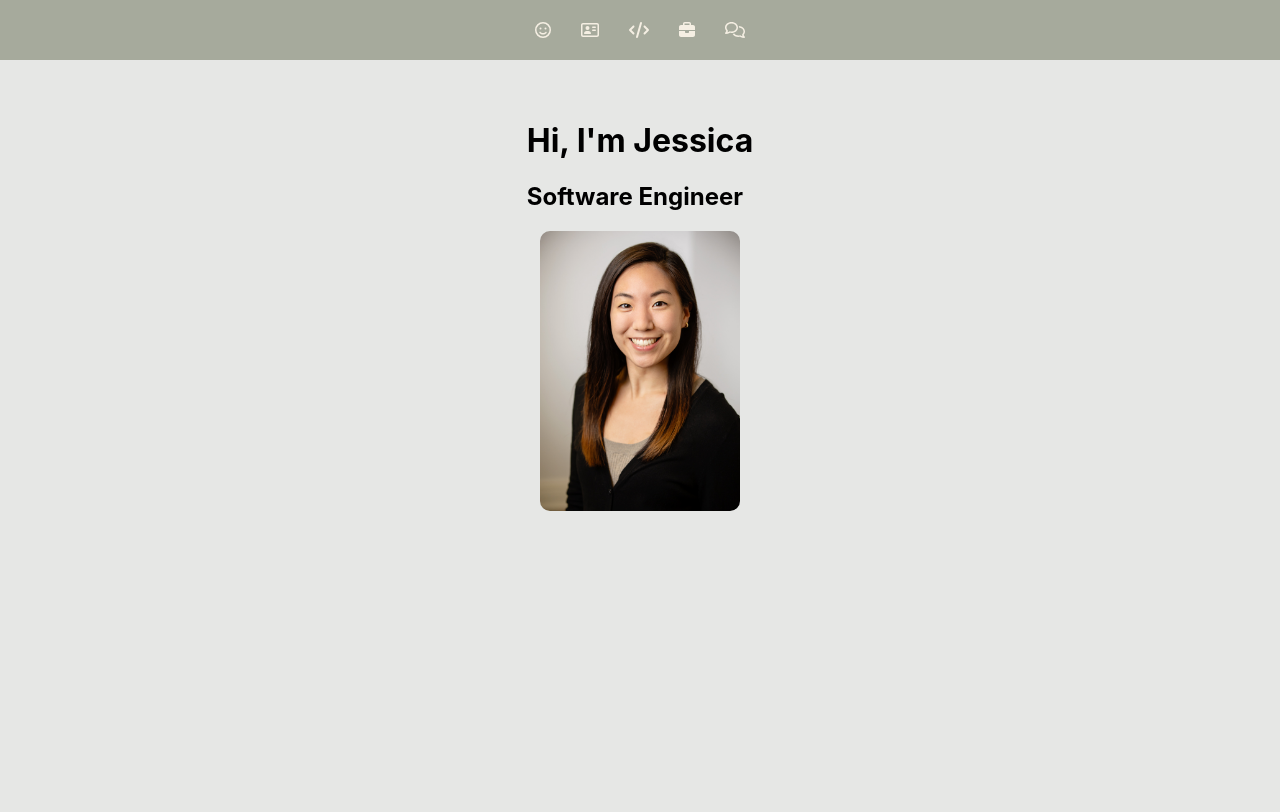
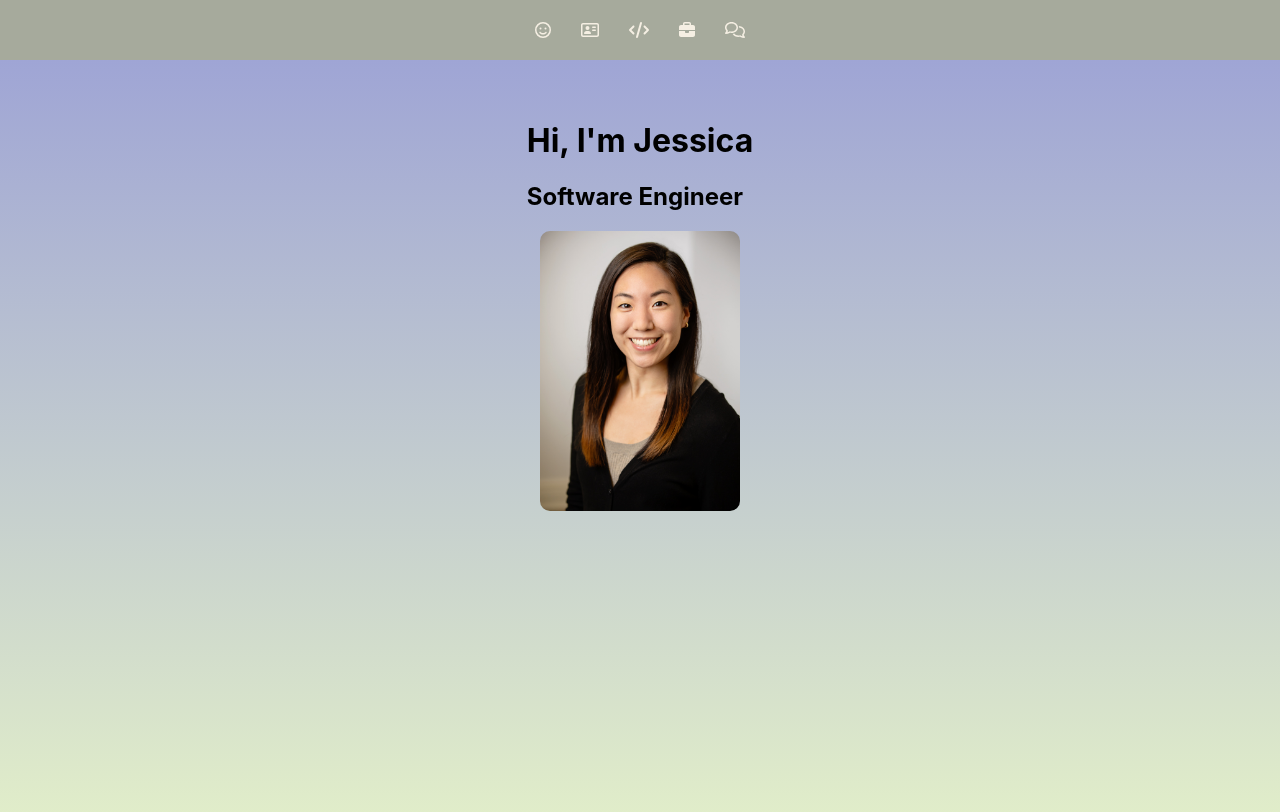
Before and after one commit to jessykim/jessica-kim-portfolio, a React (Create React App) app: page / in a window 1280 px wide. Shown: the top 812 px of the page. Built offline with nearby package versions, Linux system fonts and the light colour scheme.

Commit message:
change background color to all pages

```diff
--- a/src/App.css
+++ b/src/App.css
@@ -1,3 +1,13 @@
-/* main {
-  border: 2px solid red;
-} */
+main {
+  background: linear-gradient(#9fa5d5, #e8f5c8);
+  /* background: linear-gradient(#561139, #38a2d7); */
+  /* background: linear-gradient(#000000, #ffeaa7); */
+  /* background: linear-gradient(#5D4954, #FFA69E
+  ); */
+  /* border: 1px solid red; */
+  /* height: 100vh; */
+  padding-top: 40px;
+  display: flex;
+  flex-direction: column;
+  align-items: center;
+}
--- a/src/styles/About.module.css
+++ b/src/styles/About.module.css
@@ -6,8 +6,8 @@ span {
   display: flex;
   flex-direction: column;
   align-items: center;
-  background-color: #F5EFE3;
-  padding-top: 40px;
+  /* background-color: #F5EFE3; */
+  /* padding-top: 40px; */
 }
 
 /* .about * {
--- a/src/styles/Contact.module.css
+++ b/src/styles/Contact.module.css
@@ -1,12 +1,12 @@
 .contact {
-  background: linear-gradient(#9fa5d5, #e8f5c8);
+  /* background: linear-gradient(#9fa5d5, #e8f5c8); */
   /* background: linear-gradient(#561139, #38a2d7); */
   /* background: linear-gradient(#000000, #ffeaa7); */
   /* background: linear-gradient(#5D4954, #FFA69E
   ); */
   /* border: 1px solid red; */
   height: 100vh;
-  padding-top: 40px;
+  /* padding-top: 40px; */
   display: flex;
   flex-direction: column;
   align-items: center;
--- a/src/styles/Home.module.css
+++ b/src/styles/Home.module.css
@@ -2,9 +2,9 @@
   display: flex;
   flex-direction: column;
   align-items: center;
-  background-color: #E6E7E5;
+  /* background-color: #E6E7E5; */
   height: 100vh;
-  padding-top: 40px;
+  /* padding-top: 40px; */
 }
 
 .home > img {
```
